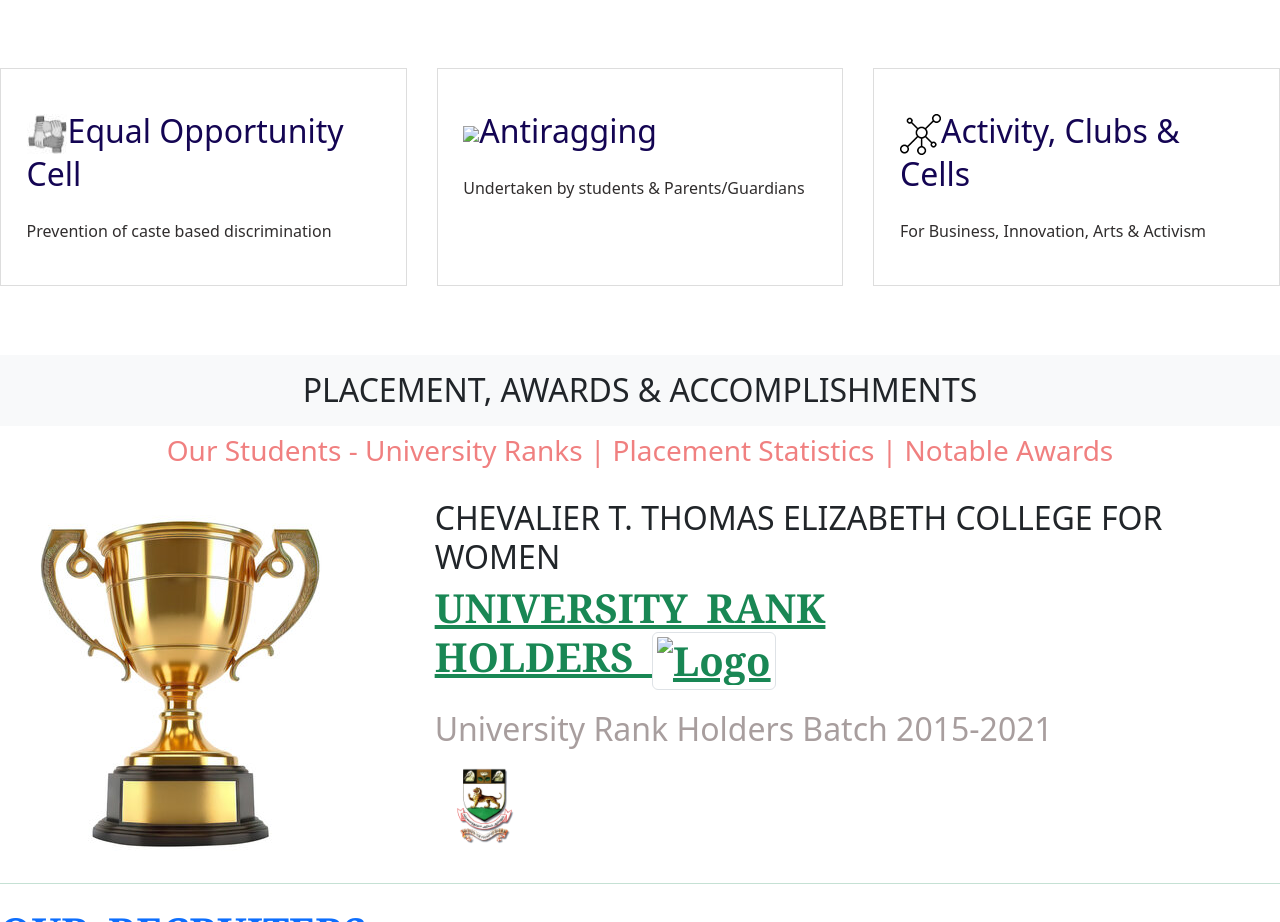
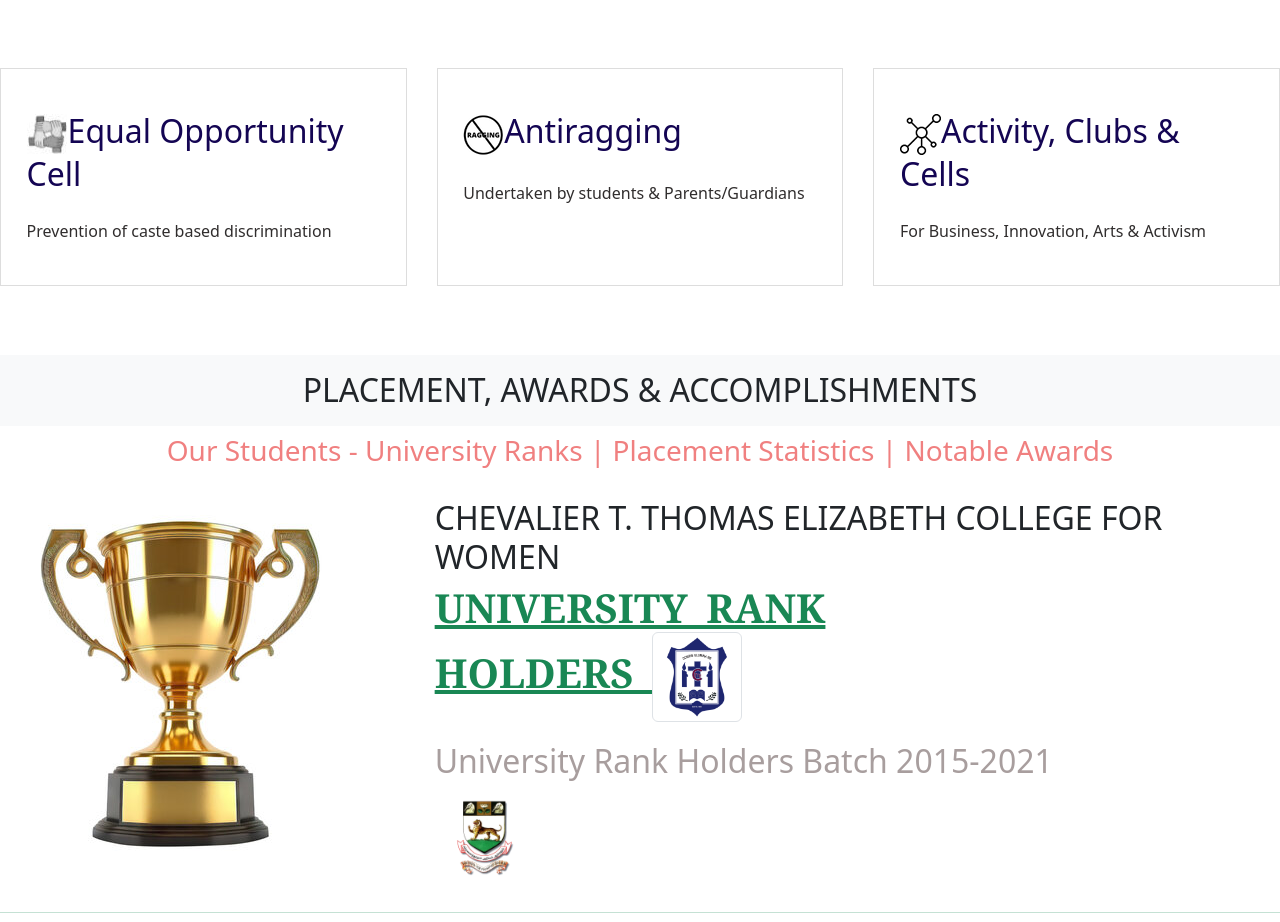
Before and after one commit to AnanyaKF/collegewebpage, a plain HTML site: page index.html in a window 1280 px wide. Shown: the part 1902-2824 px from the top of the page. Drawn offline with nearby package versions, Linux system fonts and the light colour scheme.

Commit message:
I change home to html and i change image

```diff
--- a/home.html
+++ b/index.html
@@ -390,7 +390,7 @@
         </div>
 
         <div class="column">
-            <h2><img src="IMAGE/Ragging-1.png">Antiragging</h2>
+            <h2><img src="IMAGE/Anti-Ragging-1.png">Antiragging</h2>
             <p>Undertaken by students & Parents/Guardians</p>
         </div>
 
@@ -413,7 +413,7 @@
             </div>
             <div class="col-md-8">
                 <h2>CHEVALIER T. THOMAS ELIZABETH COLLEGE FOR WOMEN</h2>
-                <h1><a href="universityrank.html" class="text-success">UNIVERSITY RANK <br> HOLDERS <img src="logo.png" alt="Logo" width="90" height="90" class="img-thumbnail"></a></h1>
+                <h1><a href="universityrank.html" class="text-success">UNIVERSITY RANK <br> HOLDERS <img src="IMAGE/logo.png" alt="Logo" width="90" height="90" class="img-thumbnail"></a></h1>
                 <h2 style="color: rgb(168, 158, 158);" >University Rank Holders Batch 2015-2021</h2>
                 <img src="IMAGE/uni.png" alt="Image 5"  width="100" height="100">
             </div>
```
